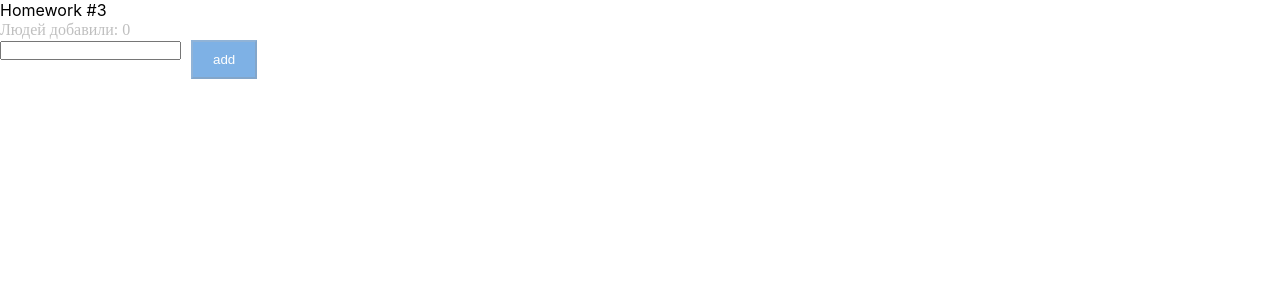
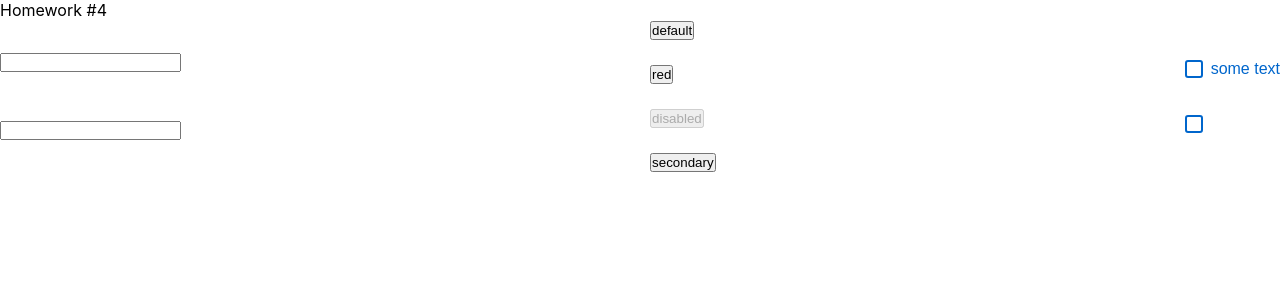
Before and after one commit to arturican/homework_old, a React (Create React App) app: page / in a window 1280 px wide. Shown: the top 300 px of the page. Built offline with nearby package versions, Linux system fonts and the light colour scheme.

Commit message:
Разбираюсь в четвертом задание

```diff
--- a/src/s1-main/App.tsx
+++ b/src/s1-main/App.tsx
@@ -1,6 +1,7 @@
 import React from 'react'
 import s from './App.module.css'
-import HW3 from "../s2-homeworks/hw03/HW3";
+import HW4 from "../s2-homeworks/hw04/HW4";
+
 
 
 function App() {
@@ -9,8 +10,8 @@ function App() {
            {/* <HW1/>*/}
             {/*раскомментировать по ходу выполнения*/}
            {/* <HW2/>*/}
-            <HW3/>
-            {/*<HW4/>*/}
+            {/*<HW3/>*/}
+            <HW4/>
 
             {/*при выполнении дз 5 и более - закомментировать здесь дз 1-4, так как они есть внутри дз 5*/}
             {/*<HW5/>*/}
--- a/src/s2-homeworks/hw03/Greeting.module.css
+++ b/src/s2-homeworks/hw03/Greeting.module.css
@@ -45,7 +45,7 @@
 }
 
 .text {
-    font-size: 25;
+    font-size: 25px;
     opacity: 0.5;
     color: gray;
 }
--- a/src/s2-homeworks/hw04/common/c2-SuperButton/SuperButton.module.css
+++ b/src/s2-homeworks/hw04/common/c2-SuperButton/SuperButton.module.css
@@ -2,15 +2,18 @@
 }
 
 .disabled {
+
 }
 
 .secondary {
 }
 
 .default {
+    background: #0066cc;
 }
 
 .red {
+    background: #cc0000;
 }
 
 .default:hover {
--- a/src/s2-homeworks/hw04/common/c2-SuperButton/SuperButton.tsx
+++ b/src/s2-homeworks/hw04/common/c2-SuperButton/SuperButton.tsx
@@ -18,6 +18,7 @@ const SuperButton: React.FC<SuperButtonPropsType> = (
     }
 ) => {
     const finalClassName = s.button
+        +(disabled ? '' + s.disabled: xType === 'red' ? ''+s.red : ''+s.default )
         // + (disabled
         //         ? ...
         //         : xType === 'red'
--- a/src/s2-homeworks/hw04/common/c3-SuperCheckbox/SuperCheckbox.tsx
+++ b/src/s2-homeworks/hw04/common/c3-SuperCheckbox/SuperCheckbox.tsx
@@ -28,7 +28,9 @@ const SuperCheckbox: React.FC<SuperCheckboxPropsType> = (
 ) => {
     const onChangeCallback = (e: ChangeEvent<HTMLInputElement>) => {
         // задачка на написание онченджа
+        onChange?.(e) // если есть пропс onChange, то передать ему е (поскольку onChange не обязателен)
 
+        onChangeChecked?.(e.currentTarget.checked)
     }
 
     const finalInputClassName = s.checkbox
```
